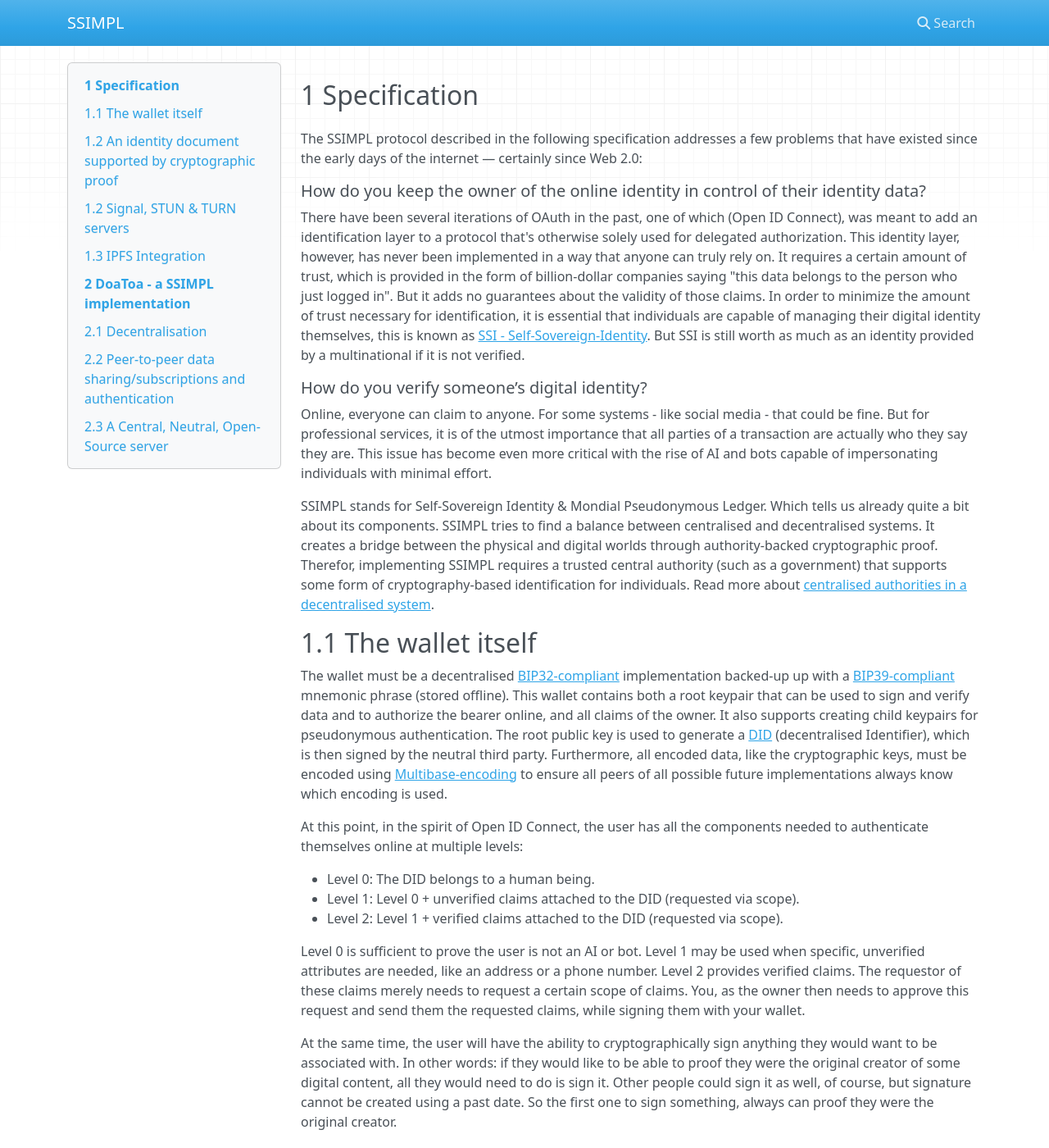
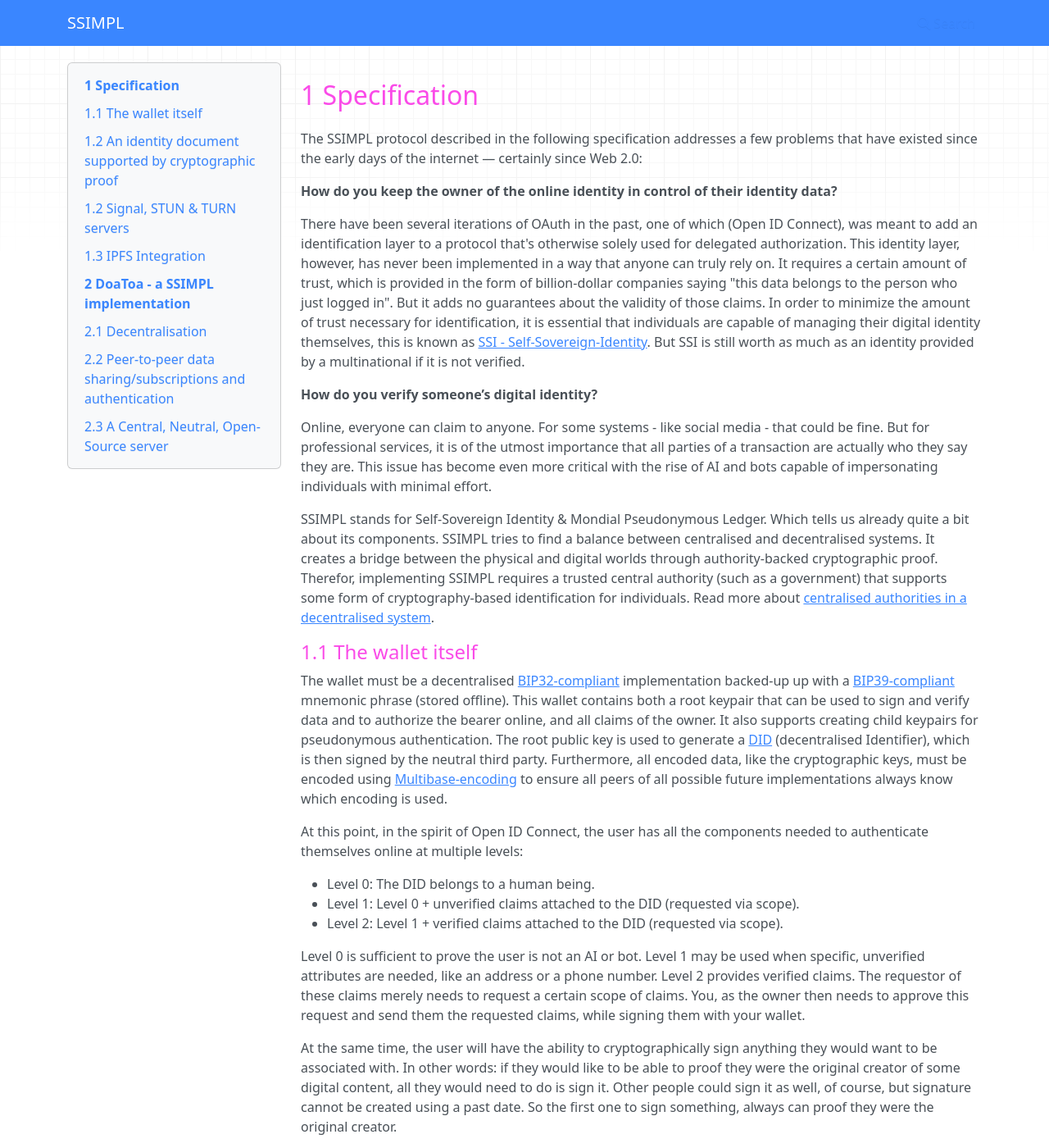
Before and after one commit to compilit/ssimpl, an MkDocs documentation site: the page built from docs/index.md, in a window 1280 px wide and 1400 px high. Shown: the whole window at 82% size. Built offline with MkDocs 1.6.1, drawn with Linux system fonts in a browser that asks for light colours; nearby versions of some CDN libraries.

Commit message:
chore: customised colors

````diff
--- a/docs/index.md
+++ b/docs/index.md
@@ -4,7 +4,7 @@
 days of the internet — certainly since Web
 2.0:
 
-##### How do you keep the owner of the online identity in control of their identity data?
+**How do you keep the owner of the online identity in control of their identity data?**
 
 There have been several iterations of OAuth in the past, one of which (Open ID Connect), was meant to add an
 identification layer to a protocol that's otherwise solely used for delegated authorization. This identity layer,
@@ -15,7 +15,7 @@
 known as [SSI - Self-Sovereign-Identity](self-sovereign-identity.md). But SSI is still worth as much as an
 identity provided by a multinational if it is not verified.
 
-##### How do you verify someone’s digital identity?
+**How do you verify someone’s digital identity?**
 
 Online, everyone can claim to anyone. For some systems - like social media - that could be fine. But for professional
 services, it is of the utmost importance that all parties of a transaction are actually who they say they are. This
@@ -141,6 +141,7 @@
 )
 ```
 
+
 # 2 DoaToa - a SSIMPL implementation
 
 DoaToa (Decentralised Open Auth & Trusted Open Auth) is the first SSIMPL implementation created. It consists of a client-side app (the id-wallet) and a few
--- a/docs/styles.css
+++ b/docs/styles.css
@@ -1,3 +1,52 @@
-/*h2 {*/
-/*    font-size: 1.5em;*/
-/*}*/
+:root {
+    --primary-blue: #3333FF;
+    --secondary-blue: #3A86FF;
+    --tertiary-blue: #cfdaff;
+    --quartiary-blue: #1EB6FF;
+    --primary-pink: #FA4BE8;
+    --secondary-pink: #E3879E;
+    --tertiary-pink: #D183C9;
+    --primary-purple: #643A71;
+    --primary-warn: #ffc100;
+    --primary-danger: #F0386B;
+    --secondary-danger: #ffd2cf;
+    --tertiary-danger: #ff9191;
+    --dark: rgba(var(--bs-light-rgb));
+    --light-gray: #ebebeb;
+    --dark-gray: #969696;
+    --white: #FFFFFF;
+    --nominal: #51b600;
+    --light-color: #e0e0e0;;
+    --white-color: #f0f0f0;
+    --dark-color: #676161;
+    --light-dark-color: #cacaca;
+    --light-darker-color: #aaaaaa;
+    --pure-white-color: #ffffff;
+    --darkest-color: #332e2e;
+    --near-black: #1c1c1c;
+    --pure-black-color: #000;
+    --background-color: var(--light-color);
+    --color: var(--dark-color);
+    --directional-light-color: var(--pure-white-color);
+    --shadow-outer: var(--light-darker-color);
+    --shadow-inner: var(--white-color);
+    --light-dark-gradient: linear-gradient(145deg, var(--white-color), var(--light-dark-color));
+    --dark-light-gradient: linear-gradient(145deg, var(--light-dark-color), var(--white-color));
+    --fs-md: 16px;
+    --fs-lg: 20px;
+}
+
+h1, h2, h3, h4, h5 {
+    font-size: 1.5em;
+    color: var(--primary-pink);
+}
+
+.navbar.fixed-top.navbar-expand-lg.navbar-dark.bg-primary {
+    background: var(--secondary-blue) !important;
+}
+.nav-link {
+    --bs-nav-link-color: var(--secondary-blue);
+}
+a {
+    color: var(--secondary-blue);
+}
--- a/mkdocs.yml
+++ b/mkdocs.yml
@@ -3,11 +3,9 @@
 nav:
   - index.md
 
-theme:
-  name: mkdocs
-  custom_dir: docs/overrides
-
-
 extra_css:
   - styles.css
   - normalise.css
+
+extra:
+  generator: false
````
Also changed, not shown: site/index.html, site/search/search_index.json, site/styles.css.
